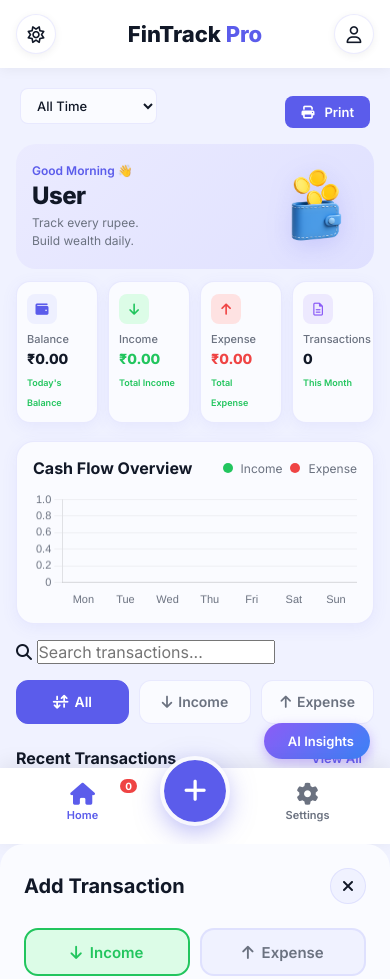
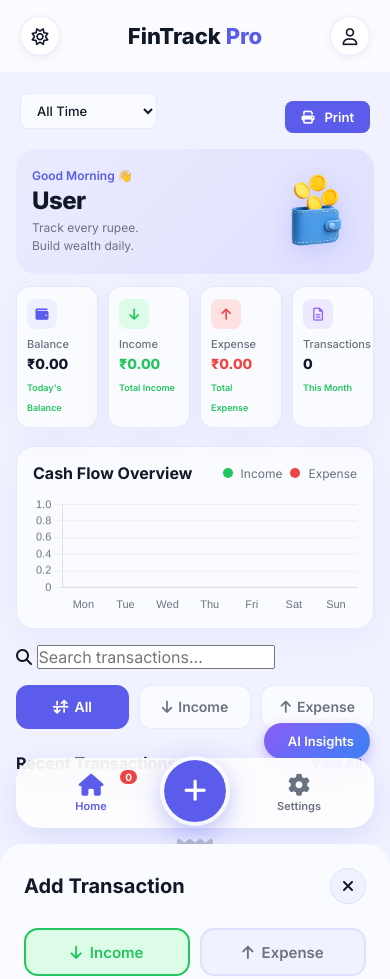
Before and after one commit to umakantatech-eng/Cohort_3.0, a website built with Vite: page A8-FinTrack_Pro/home.html in a window 390 px wide. Shown: the top 979 px of the page. Built offline with nearby package versions, Linux system fonts and the light colour scheme; no server answers; some icons are missing.

Commit message:
style: implement premium glassmorphism UI for mobile header and floating bottom nav

```diff
--- a/A8-FinTrack_Pro/style.css
+++ b/A8-FinTrack_Pro/style.css
@@ -29,9 +29,9 @@
   --radius-sm: 12px;
   --radius-md: 18px;
   --radius-lg: 24px;
-  --shadow: 0 4px 16px rgba(99, 102, 241, 0.08);
-  --shadow-md: 0 4px 16px rgba(0, 0, 0, 0.1);
-  --transition: 0.3s ease;
+  --shadow: 0 8px 30px rgba(99, 102, 241, 0.06);
+  --shadow-md: 0 12px 40px rgba(99, 102, 241, 0.08);
+  --transition: 0.3s cubic-bezier(0.4, 0, 0.2, 1);
 }
 
 /* ==========================================
@@ -45,8 +45,8 @@ body.dark {
   --nav-bg: #1e293b;
   --text: #f1f5f9;
   --text-light: #94a3b8;
-  --border: #334155;
-  --shadow: 0 8px 24px rgba(0, 0, 0, 0.3);
+  --border: rgba(255, 255, 255, 0.05);
+  --shadow: 0 8px 30px rgba(0, 0, 0, 0.4);
   --primary-light: #1e1f4a;
   --success-light: #052e16;
   --danger-light: #450a0a;
@@ -375,22 +375,22 @@ main {
    HEADER (top navbar)
 ========================================== */
 .header {
-  height: 68px;
-  display: flex;
-  align-items: center;
-  justify-content: space-between;
-  padding: 0 16px;
-  background: #ffffff;
-  border-bottom: none;
   position: sticky;
   top: 0;
+  background: rgba(255, 255, 255, 0.7);
+  backdrop-filter: blur(16px);
+  -webkit-backdrop-filter: blur(16px);
+  padding: 16px 20px;
+  display: flex;
+  justify-content: space-between;
+  align-items: center;
   z-index: 100;
-  box-shadow: 0 2px 12px rgba(0,0,0,0.05);
+  border-bottom: 1px solid rgba(99, 102, 241, 0.05);
 }
 
 body.dark .header {
-  background: var(--nav-bg);
-  box-shadow: 0 2px 12px rgba(0,0,0,0.2);
+  background: rgba(30, 41, 59, 0.7);
+  border-bottom: 1px solid rgba(255, 255, 255, 0.05);
 }
 
 .app-logo {
@@ -926,25 +926,29 @@ body.dark .fab {
 ========================================== */
 .bottom-nav {
   position: fixed;
-  bottom: 0;
+  bottom: 16px;
   left: 50%;
   transform: translateX(-50%);
-  width: 100%;
-  max-width: 430px;
-  height: 76px;
-  background: #ffffff;
-  border-top: none;
+  width: calc(100% - 32px);
+  max-width: 400px;
+  height: 70px;
+  background: rgba(255, 255, 255, 0.85);
+  backdrop-filter: blur(20px);
+  -webkit-backdrop-filter: blur(20px);
+  border-radius: 24px;
+  border: 1px solid rgba(255, 255, 255, 0.5);
   display: flex;
   align-items: center;
   justify-content: space-around;
-  padding: 0 10px 8px;
+  padding: 0 10px;
   z-index: 200;
-  box-shadow: 0 -4px 20px rgba(0, 0, 0, 0.08);
+  box-shadow: 0 10px 30px rgba(99, 102, 241, 0.15);
 }
 
 body.dark .bottom-nav {
-  background: var(--nav-bg);
-  box-shadow: 0 -4px 20px rgba(0, 0, 0, 0.3);
+  background: rgba(30, 41, 59, 0.85);
+  border: 1px solid rgba(255, 255, 255, 0.08);
+  box-shadow: 0 10px 30px rgba(0, 0, 0, 0.5);
 }
 
 .nav-item {
```
